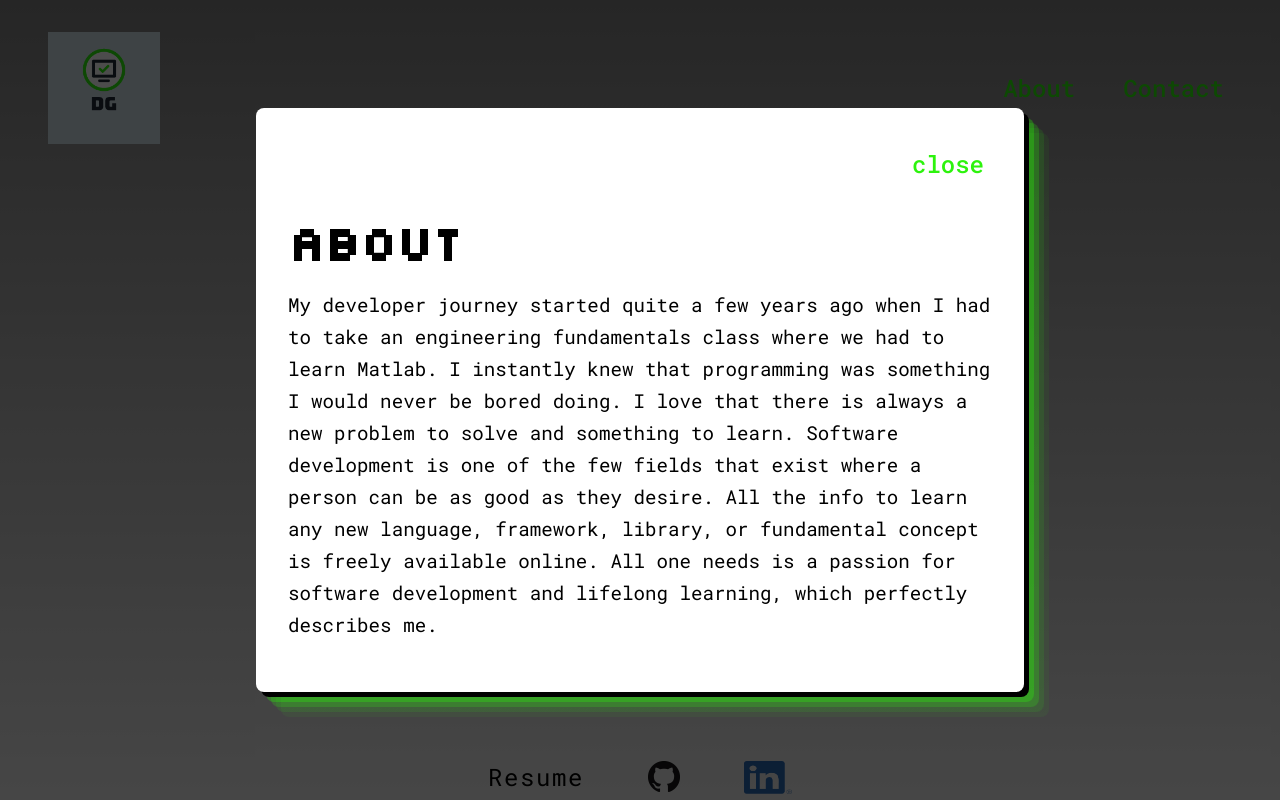
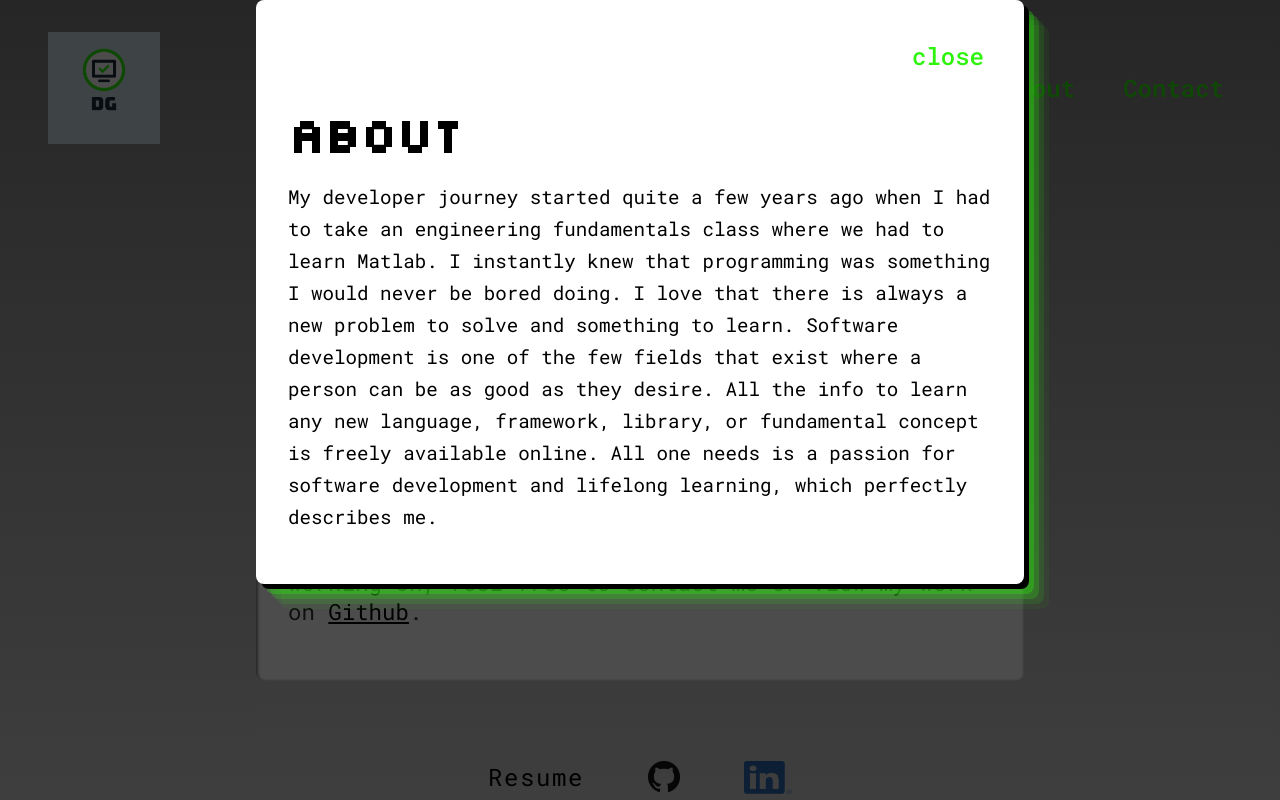
Before and after one commit to davidgreen29/portfolio-app, a React (Create React App) app: page / in a window 1280 px wide. Both pictures are taken after a click on the button "About". Shown: the top 800 px of the page. Built offline with nearby package versions, Linux system fonts and the light colour scheme.

Commit message:
popup margin top set to auto

```diff
--- a/src/Styles/App.css
+++ b/src/Styles/App.css
@@ -6,6 +6,7 @@ html {
  background-image: linear-gradient(to bottom, gray, #F5F5F5 );
   background-size: cover;
 }
+
 body {
   margin: 0;
   display: flex;
@@ -21,6 +22,7 @@ body {
   padding-left: 3em;
   padding-top: 2em;
 }
+
 .navBar-img {
  width: 7rem;
  height: 7rem;
@@ -33,7 +35,6 @@ body {
   width: 1.5rem;
   text-align: center;
   display: none;
-
 }
 
 .nav-bar-links {
@@ -47,21 +48,22 @@ body {
   border: none;
   background-color: inherit;
   padding: 1em;
- list-style-type: none;
+  list-style-type: none;
   color: #2DF30D;
   font-size: 1.5rem;
   cursor: pointer;
 }
+
 .about-button:hover{
   color: black;
 }
+
 .contact-button:hover {
   color: black;
 }
 
 .main-content-container {
  padding-top: 4em;
-
  display: flex;
  justify-content: center;
  align-items: center;
@@ -74,6 +76,7 @@ body {
   box-shadow: 1px 1px 3px 1px gray inset;
   border-radius:.5rem ;
 }
+
 .green {
  color:#2DF30D;
 }
@@ -81,11 +84,8 @@ body {
 .inside-container h1 {
   font-family: 'Silkscreen';
   font-size: 3rem;
-
   color: rgba(0,0,0,.8);
 }
-
-
 
 .inside-container p {
   font-family: 'Roboto Mono', monospace;
@@ -95,28 +95,22 @@ body {
 
 .para-link-git {
   color:black;
-
-
 }
 
 .para-link-git:hover {
   color:#2DF30D;
 }
 
-
-
 .Footer-container {
   display: flex;
  justify-content: center;
  padding-top: 3em;
  padding-bottom: 2em;
-
 }
 
 .Footer-container a {
   padding: 2rem;
-
-
+  padding-bottom: 20rem;
 }
 
 .linkIn-logo {
@@ -138,18 +132,12 @@ body {
   color: black;
   font-family: 'Roboto mono',monospace;
   font-size: 1.5rem;
-
   letter-spacing: .1rem;
-
 }
 
 .resume-Link:hover {
   color:#2DF30D;
-
-
 }
-
-
 
 @media(max-width:550px)  {
 .inside-container {
@@ -186,7 +174,6 @@ body {
   left:0;
   transition: all .5s ease;
   z-index: 1;
-
 }
 
 .menu-icon {
@@ -212,7 +199,4 @@ body {
   padding-bottom: 24rem;
  }
 
-
-
-
 }
--- a/src/Styles/PopUp.css
+++ b/src/Styles/PopUp.css
@@ -1,6 +1,3 @@
-
-
-
 
 .pop-up {
     position: fixed;
@@ -19,16 +16,15 @@
 .inner-pop-up {
     position: relative;
     padding: 2rem;
+    margin-top: auto;
+    margin-bottom: 25rem;
     width: 60%;
     height: auto;
     background-color: white;
     border-radius: .5rem;
     box-shadow:  5px 5px, rgba(45, 243, 13, 0.3) 10px 10px, rgba(45, 243, 13, 0.2) 15px 15px, rgba(45, 243, 13, 0.1) 20px 20px, rgba(45, 243, 13, 0.05) 25px 25px;
-   margin-top: 50%;
-   margin-bottom: 50%;
+
 }
-
-
 
 .close-popup {
     position: absolute;
@@ -50,7 +46,6 @@
     font-family: 'Roboto mono', monospace;
     font-weight:400;
 }
-
 
 .form label {
     display: block;
@@ -113,8 +108,6 @@ textarea:focus {
     flex-direction: column;
     justify-content: left;
     padding-top: 2em;
-
-
 }
 
 .about-title {
@@ -132,16 +125,12 @@ textarea:focus {
 
 @media(max-width:540px)  {
 
-
     .inner-pop-up {
         width: 90%;
         box-shadow: none;
         margin-top:auto;
         margin-bottom: 25rem;
-
-
     }
-
 
     .about-title {
         font-size: 2rem;
@@ -149,12 +138,9 @@ textarea:focus {
 
     .About-container {
         text-align: center;
+    }
 
-
-    }
     .pop-up {
         background-color: rgba(0,0,0,.8)
     }
-
-
 }
```
